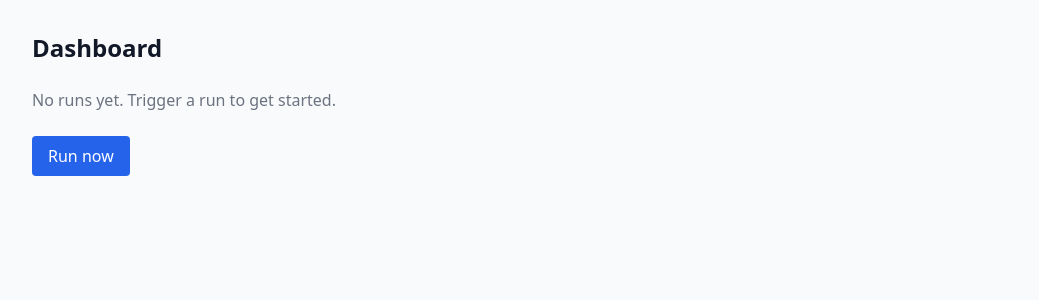
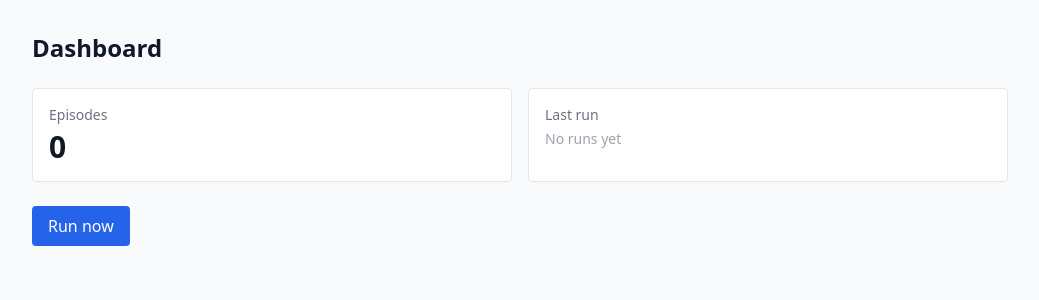
Before and after one commit to TobySuch/earlybird, a FastAPI app: page / in a window 1280 px wide. Shown: the part 45-345 px from the top of the page, without its empty margins (120-1159 px from the left). Run offline with FastAPI, Linux system fonts and the light colour scheme; the visitor is signed in with stand-in values (Sample User, id 1); data that the repository does not hold is empty; style sheets or scripts are compiled from the project's sources; some libraries are stand-ins or nearby versions.

Commit message:
feat(ui): replace dashboard stats with side-by-side cards
Add episodes count card alongside the last run card on the dashboard.

Co-Authored-By: Claude Sonnet 4.6 <noreply@anthropic.com>

```diff
--- a/app/routers/ui.py
+++ b/app/routers/ui.py
@@ -30,7 +30,10 @@ templates.env.filters["markdown"] = lambda text: Markup(
 @router.get("/", response_class=HTMLResponse)
 async def dashboard(request: Request, db: Session = Depends(get_db)):
     last_run = db.query(Run).order_by(Run.started_at.desc()).first()
-    return templates.TemplateResponse(request, "dashboard.html", {"last_run": last_run})
+    episode_count = db.query(Episode).count()
+    return templates.TemplateResponse(
+        request, "dashboard.html", {"last_run": last_run, "episode_count": episode_count}
+    )
 
 
 @router.get("/episodes", response_class=HTMLResponse)
--- a/templates/dashboard.html
+++ b/templates/dashboard.html
@@ -3,10 +3,16 @@
 {% block content %}
 <h1 class="text-2xl font-bold mb-6">Dashboard</h1>
 
+<div class="grid grid-cols-2 gap-4 mb-6">
+  <div class="p-4 bg-white rounded border border-gray-200">
+    <p class="text-sm text-gray-500 mb-1">Episodes</p>
+    <p class="text-3xl font-semibold text-gray-900">{{ episode_count }}</p>
+  </div>
+
+  <div class="p-4 bg-white rounded border border-gray-200">
+    <p class="text-sm text-gray-500 mb-1">Last run</p>
     {% if last_run %}
-<div class="mb-6 p-4 bg-white rounded border border-gray-200">
-  <p class="text-sm text-gray-500 mb-1">Last run</p>
-  <div class="flex items-center gap-3">
+    <div class="flex items-center gap-3 mt-1">
       {% if last_run.status == "success" %}
         <span class="inline-block px-2 py-0.5 text-xs font-medium bg-green-100 text-green-700 rounded">success</span>
       {% elif last_run.status == "running" %}
@@ -18,10 +24,11 @@
       <span class="text-sm text-gray-500">· {{ last_run.newsletters_found }} newsletters found</span>
       <a href="/run-log/{{ last_run.id }}" class="ml-auto text-sm text-blue-600 hover:underline">View logs</a>
     </div>
+    {% else %}
+    <p class="text-sm text-gray-400 mt-1">No runs yet</p>
+    {% endif %}
   </div>
-{% else %}
-<p class="text-gray-500 mb-6">No runs yet. Trigger a run to get started.</p>
-{% endif %}
+</div>
 
 <button
   hx-post="/api/run/trigger"
```
Lines whose indentation alone changed are shown as unchanged.
